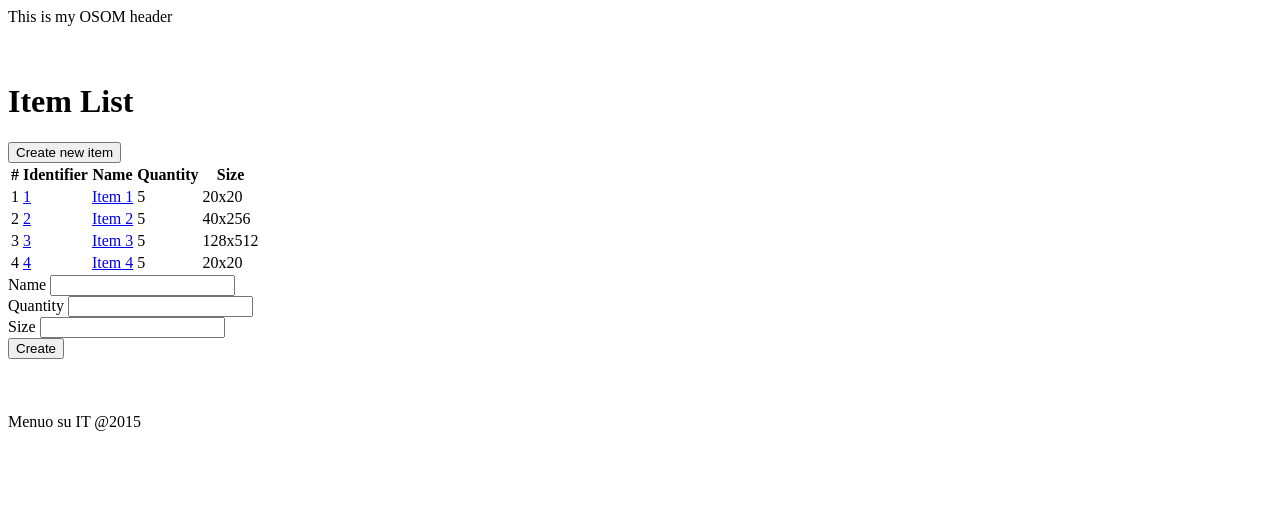
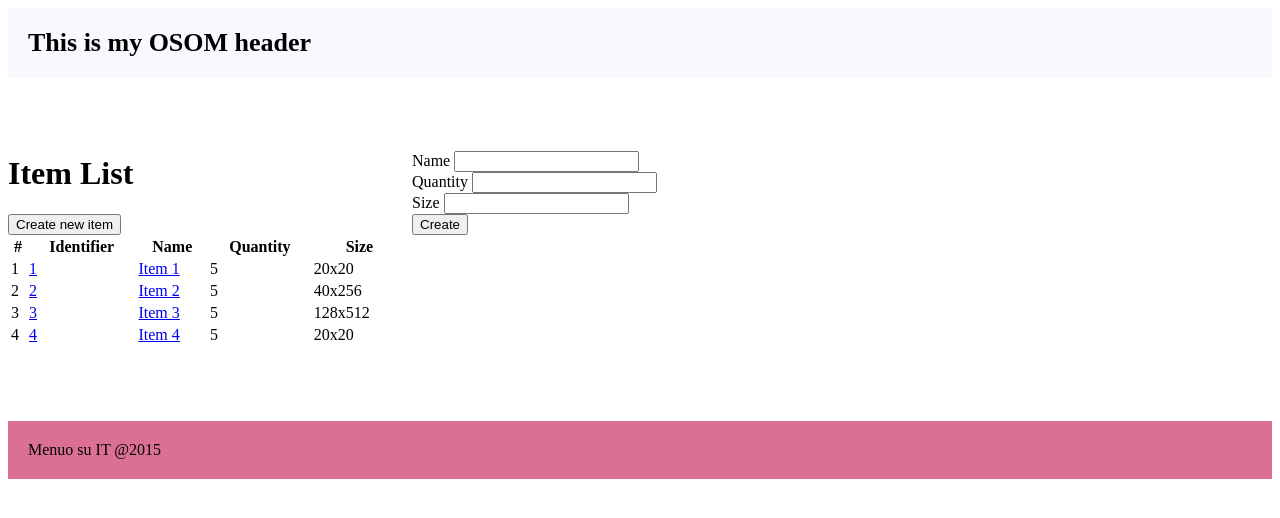
Before and after one commit to tieto-lt/MSI-2016-JAVA, a plain HTML site: page index.html in a window 1280 px wide. Drawn offline with Linux system fonts and the light colour scheme.

Commit message:
Added styles

```diff
--- a/index.html
+++ b/index.html
@@ -3,6 +3,7 @@
 <head lang="en">
     <meta charset="UTF-8">
     <title>Menuo su IT</title>
+    <link rel="stylesheet" type="text/css" href="style.css">
 </head>
 <body>
 
@@ -16,8 +17,8 @@
     <main>
         <div>
             <h1>Item List</h1>
-            <button ui-sref="root.itemNew">Create new item</button>
-            <table>
+            <button>Create new item</button>
+            <table class="table">
                 <thead>
                     <tr>
                         <th>#</th>
--- /dev/null
+++ b/style.css
@@ -0,0 +1,31 @@
+header {
+    background: ghostwhite;
+    padding: 20px;
+    font-size: 26px;
+    font-weight: bold;
+    margin-bottom: 20px;
+}
+
+main > div {
+    display: inline-block;
+    width: 400px;
+}
+
+.table {
+    width: 100%;
+}
+
+#createItemForm {
+    width: 100%;
+}
+
+#createItemForm > div {
+    display: block;
+    margin-bottom: 5px;
+}
+
+footer {
+    background: palevioletred;
+    padding: 20px;
+    margin-top: 20px;
+}
```
Also changed, not shown: README.md.
